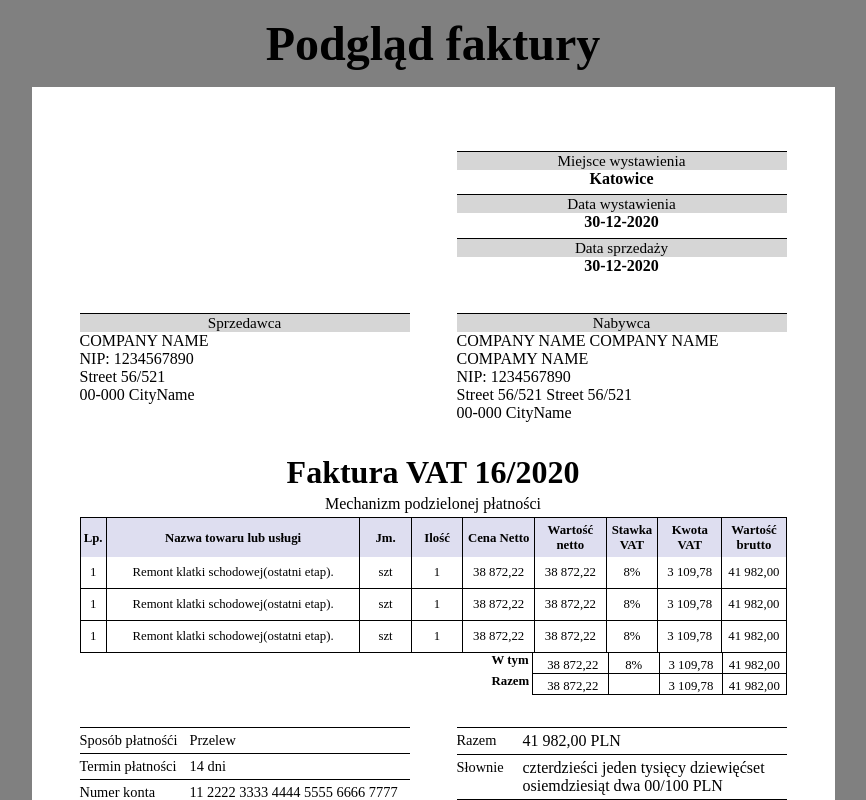
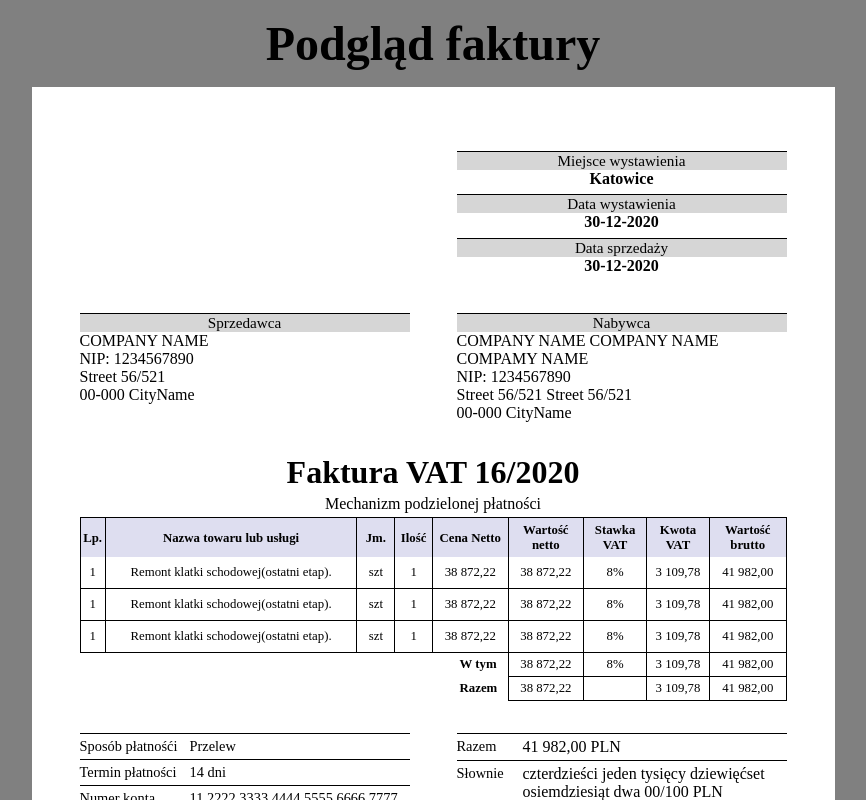
Before and after one commit to kowalczyk-mateusz/invoice-generator, a React (Create React App) app: page / in a window 1280 px wide. Shown: the top 800 px of the page, without its empty margins (207-1073 px from the left). Built offline with nearby package versions, Linux system fonts and the light colour scheme.

Commit message:
Styling Services COmponent and overcome Component

```diff
--- a/src/Components/Inspector/Inspector-components/InvoiceService.js
+++ b/src/Components/Inspector/Inspector-components/InvoiceService.js
@@ -17,6 +17,10 @@ import {StyledInvoiceService,
      Vat,
      Outcome,
      OutcomeValues,
+     OutcomeValueNetto,
+     OutcomeVat,
+     OutcomePriceVat,
+     OutcomeValueBrutto,
      OutcomeHeadline} from './Styles/InvoiceServiceStyles'
 const InvoiceService = () => {
     return (
@@ -65,18 +69,18 @@ const InvoiceService = () => {
                         W tym
                     </OutcomeHeadline>
                     <OutcomeValues>
-                    <ValueNetto>
+                    <OutcomeValueNetto>
                         38 872,22
-                    </ValueNetto>
-                    <Vat>
+                    </OutcomeValueNetto>
+                    <OutcomeVat>
                         8%
-                    </Vat>
-                    <PriceVat>
+                    </OutcomeVat>
+                    <OutcomePriceVat>
                         3 109,78
-                    </PriceVat>
-                    <ValueBrutto>
+                    </OutcomePriceVat>
+                    <OutcomeValueBrutto>
                         41 982,00
-                    </ValueBrutto>
+                    </OutcomeValueBrutto>
                     </OutcomeValues>
                 </Outcome>
                 <Outcome>
@@ -84,18 +88,18 @@ const InvoiceService = () => {
                         Razem
                     </OutcomeHeadline>
                     <OutcomeValues>
-                    <ValueNetto>
+                    <OutcomeValueNetto>
                         38 872,22
-                    </ValueNetto>
-                    <Vat>
+                    </OutcomeValueNetto>
+                    <OutcomeVat>
 
-                    </Vat>
-                    <PriceVat>
+                    </OutcomeVat>
+                    <OutcomePriceVat>
                         3 109,78
-                    </PriceVat>
-                    <ValueBrutto>
+                    </OutcomePriceVat>
+                    <OutcomeValueBrutto>
                         41 982,00
-                    </ValueBrutto>
+                    </OutcomeValueBrutto>
                     </OutcomeValues>
                 </Outcome>
             </Services>
--- a/src/Components/Inspector/Inspector-components/Styles/InvoiceServiceStyles.js
+++ b/src/Components/Inspector/Inspector-components/Styles/InvoiceServiceStyles.js
@@ -17,7 +17,6 @@ export const Services = styled.div`
 
 `
 export const ServicesLables = styled.div`
-display: flex;
 border-top: 1px solid black;
 border-right: 1px solid black;
 border-left: 1px solid black;
@@ -28,48 +27,43 @@ text-align: center;
 background-color: #dedef0;
 width: 100%;
 height: 40px;
+display: grid;
+grid-template-columns: 0.1fr 1fr 0.15fr 0.15fr 0.3fr 0.3fr 0.25fr 0.25fr 0.3fr;
 `
 export const Lp = styled.div`
 border-right: 1px solid black;
-flex: 0.1;
 height: 100%;
 line-height: 40px;
 `
 export const ServiceName = styled.div`
 border-right: 1px solid black;
-flex: 1;
 height: 100%;
 line-height: 40px;
 `
 export const Jm = styled.div`
 border-right: 1px solid black;
-flex: 0.2;
 height: 100%;
 line-height: 40px;
 `
 export const Qty = styled.div`
 border-right: 1px solid black;
-flex: 0.2;
 line-height: 40px;
 height: 100%;
 `
 export const PriceNetto = styled.div`
 border-right: 1px solid black;
-flex: 0.28;
 line-height: 40px;
 height: 100%;
 
 `
 export const ValueNetto = styled.div`
 border-right: 1px solid black;
-flex: 0.28;
 padding-top: 5px;
 line-height: 15px;
 height: 100%;
 `
 export const Vat = styled.div`
 border-right: 1px solid black;
-flex: 0.2;
 height: 100%;
 padding-top: 5px;
 line-height: 15px;
@@ -77,14 +71,12 @@ height: 100%;
 `
 export const PriceVat = styled.div`
 border-right: 1px solid black;
-flex: 0.25;
 height: 100%;
 padding-top: 5px;
 line-height: 15px;
 height: 100%;
 `
 export const ValueBrutto = styled.div`
-flex: 0.25;
 height: 100%;
 padding-top: 5px;
 line-height: 15px;
@@ -93,19 +85,38 @@ height: 100%;
 export const Outcome = styled.div`
 display: flex;
 justify-content: flex-end;
-padding-left: 412px;
 font-size: 0.8rem;
+padding-left: 20rem;
 `
 export const OutcomeHeadline = styled.div`
-border-right: 1px solid black;
 font-weight: bold;
 width: 3rem;
+padding: 0.25rem 0rem
 `
 export const OutcomeValues = styled.div`
-display: flex;
 border-bottom: 1px solid black;
 border-right: 1px solid black;
+border-left: 1px solid black;
 justify-content: flex-end;
-width: 100%;
 text-align: center;
+display: flex;
 `
+export const OutcomeValueNetto = styled.div`
+width: 75.53px;
+border-right: 1px solid black;
+padding: 0.25rem 0rem;
+`
+export const OutcomeVat = styled.div`
+width: 62.94px;
+border-right: 1px solid black;
+padding: 0.25rem 0rem
+`
+export const OutcomePriceVat = styled.div`
+width: 62.94px;
+border-right: 1px solid black;
+padding: 0.25rem 0rem
+`
+export const OutcomeValueBrutto = styled.div`
+width: 75.53px;
+padding: 0.25rem 0rem
+`
--- a/src/Components/Inspector/Inspector-components/Styles/ServicesDataStyles.js
+++ b/src/Components/Inspector/Inspector-components/Styles/ServicesDataStyles.js
@@ -1,7 +1,7 @@
 import styled from 'styled-components';
 
 export const StyledServicesData = styled.div`
-display: flex;
+display: grid;
 border-bottom: 1px solid black;
 border-right: 1px solid black;
 border-left: 1px solid black;
@@ -11,49 +11,42 @@ text-align: center;
 background-color: #fff;
 width: 100%;
 height: auto;
+grid-template-columns: 0.1fr 1fr 0.15fr 0.15fr 0.3fr 0.3fr 0.25fr 0.25fr 0.3fr;
+
 `
 
 export const Lp = styled.div`
-flex: 0.1;
 border-right: 1px solid black;
 padding: 0.5rem 0rem;
 `
 export const ServiceName = styled.div`
-flex: 1;
 border-right: 1px solid black;
 padding: 0.5rem 0rem;
 `
 export const Jm = styled.div`
-flex: 0.2;
 border-right: 1px solid black;
 padding: 0.5rem 0rem;
 `
 export const Qty = styled.div`
-flex: 0.2;
 border-right: 1px solid black;
 padding: 0.5rem 0rem;
 `
 export const PriceNetto = styled.div`
-flex: 0.28;
 border-right: 1px solid black;
 padding: 0.5rem 0rem;
 `
 export const ValueNetto = styled.div`
-flex: 0.28;
 border-right: 1px solid black;
 padding: 0.5rem 0rem;
 `
 export const Vat = styled.div`
-flex: 0.2;
 border-right: 1px solid black;
 padding: 0.5rem 0rem;
 `
 export const VatPrice = styled.div`
-flex: 0.25;
 border-right: 1px solid black;
 padding: 0.5rem 0rem;
 `
 export const BruttoValue = styled.div`
-flex: 0.25;
 padding: 0.5rem 0rem;
 `
```
